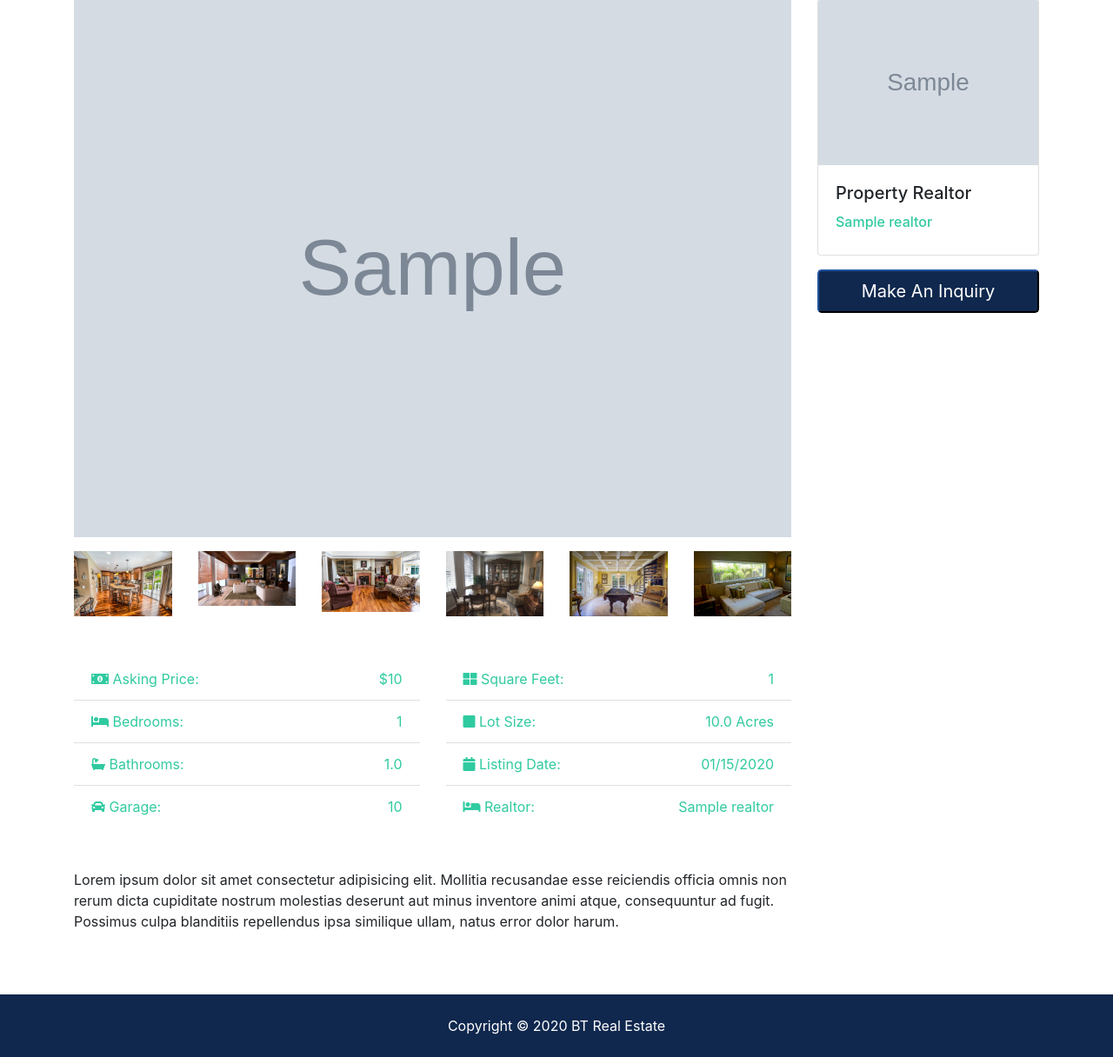
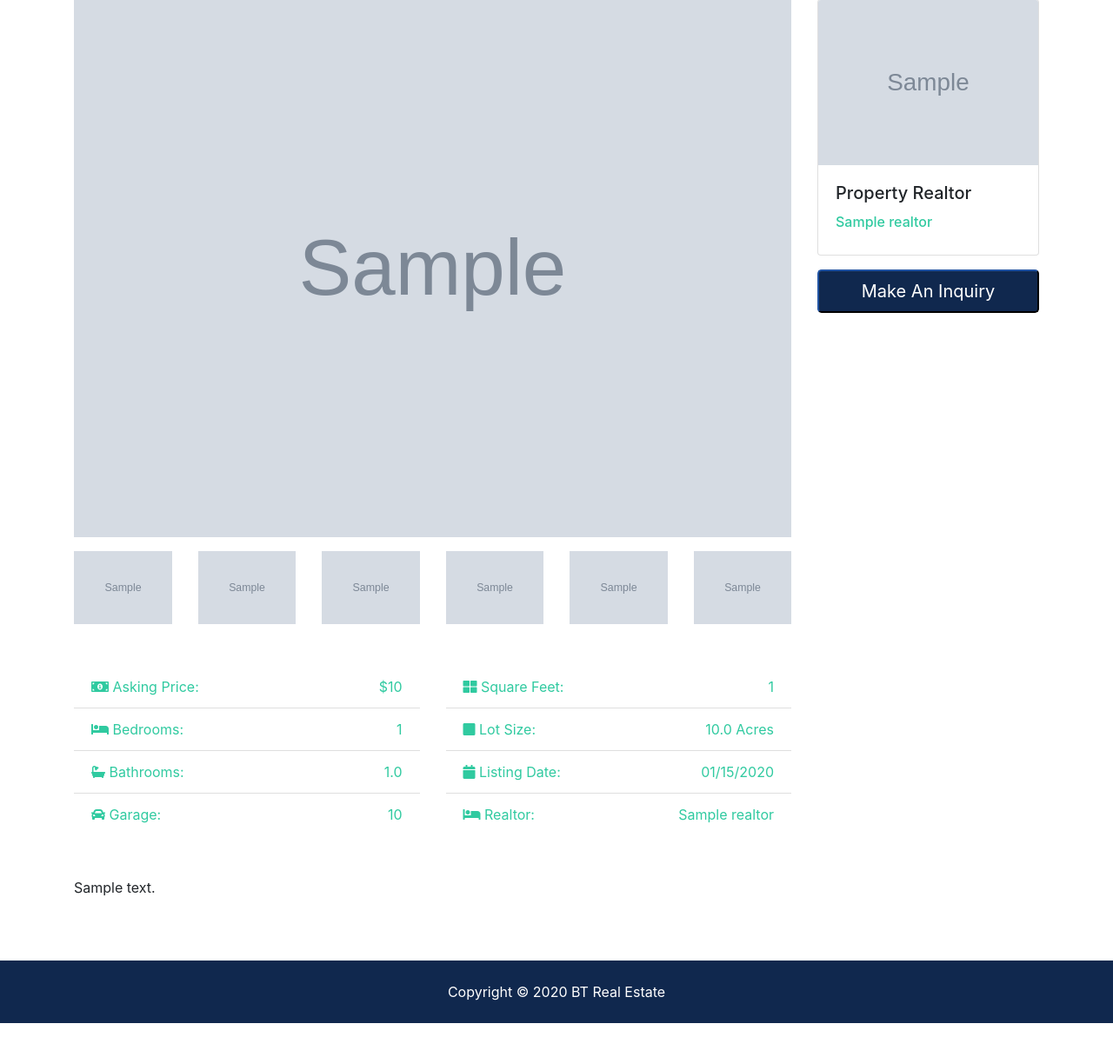
Before and after one commit to duering/btre_project, a Django app: page /listings/1 in a window 1280 px wide. Shown: the part 512-1728 px from the top of the page at 87% size. After the commit the page ends 1689 px from the top, so only its background shows below. Run offline with Django 3.2, Linux system fonts and the light colour scheme; tables that the repository leaves empty hold one stand-in row (values such as "Sample post"); grey boxes marked "Sample" are stand-in pictures; some libraries are stand-ins or nearby versions.

Commit message:
add inside photos to listing

```diff
--- a/templates/listings/listing.html
+++ b/templates/listings/listing.html
@@ -22,10 +22,10 @@
     <nav>
       <ol class="breadcrumb">
         <li class="breadcrumb-item">
-          <a href="index.html">Home</a>
+          <a href="{% url 'index' %}">Home</a>
         </li>
         <li class="breadcrumb-item">
-          <a href="listings.html">Listings</a>
+          <a href="{% url 'listings' %}">Listings</a>
         </li>
         <li class="breadcrumb-item active">{{listing.address}}</li>
       </ol>
@@ -43,37 +43,50 @@
         <img src="{{ listing.photo_main.url }}" alt="" class="img-main img-fluid mb-3">
         <!-- Thumbnails -->
         <div class="row mb-5 thumbs">
+          {% if listing.photo_1 %}
           <div class="col-md-2">
-            <a href="assets/img/homes/home-inside-1.jpg" data-lightbox="home-images">
-              <img src="assets/img/homes/home-inside-1.jpg" alt="" class="img-fluid">
+            <a href="{{ listing.photo_1.url }}" data-lightbox="home-images">
+              <img src="{{ listing.photo_1.url }}" alt="" class="img-fluid">
             </a>
           </div>
+          {% endif %}
+          {% if listing.photo_2 %}
           <div class="col-md-2">
-            <a href="assets/img/homes/home-inside-2.jpg" data-lightbox="home-images">
-              <img src="assets/img/homes/home-inside-2.jpg" alt="" class="img-fluid">
+            <a href="{{ listing.photo_2.url }}" data-lightbox="home-images">
+              <img src="{{ listing.photo_2.url }}" alt="" class="img-fluid">
             </a>
           </div>
+          {% endif %}
+          {% if listing.photo_3 %}
           <div class="col-md-2">
-            <a href="assets/img/homes/home-inside-3.jpg" data-lightbox="home-images">
-              <img src="assets/img/homes/home-inside-3.jpg" alt="" class="img-fluid">
+            <a href="{{ listing.photo_3.url }}" data-lightbox="home-images">
+              <img src="{{ listing.photo_3.url }}" alt="" class="img-fluid">
             </a>
           </div>
+          {% endif %}
+          {% if listing.photo_4 %}
           <div class="col-md-2">
-            <a href="assets/img/homes/home-inside-4.jpg" data-lightbox="home-images">
-              <img src="assets/img/homes/home-inside-4.jpg" alt="" class="img-fluid">
+            <a href="{{ listing.photo_4.url }}" data-lightbox="home-images">
+              <img src="{{ listing.photo_4.url }}" alt="" class="img-fluid">
             </a>
           </div>
+          {% endif %}
+          {% if listing.photo_5 %}
           <div class="col-md-2">
-            <a href="assets/img/homes/home-inside-5.jpg" data-lightbox="home-images">
-              <img src="assets/img/homes/home-inside-5.jpg" alt="" class="img-fluid">
+            <a href="{{ listing.photo_5.url }}" data-lightbox="home-images">
+              <img src="{{ listing.photo_5.url }}" alt="" class="img-fluid">
             </a>
           </div>
+          {% endif %}
+          {% if listing.photo_6 %}
           <div class="col-md-2">
-            <a href="assets/img/homes/home-inside-6.jpg" data-lightbox="home-images">
-              <img src="assets/img/homes/home-inside-6.jpg" alt="" class="img-fluid">
+            <a href="{{ listing.photo_6.url }}" data-lightbox="home-images">
+              <img src="{{ listing.photo_6.url }}" alt="" class="img-fluid">
             </a>
           </div>
+          {% endif %}
         </div>
+
         <!-- Fields -->
         <div class="row mb-5 fields">
           <div class="col-md-6">
@@ -126,15 +139,13 @@
         <!-- Description -->
         <div class="row mb-5">
           <div class="col-md-12">
-            Lorem ipsum dolor sit amet consectetur adipisicing elit. Mollitia recusandae esse reiciendis officia omnis non rerum dicta
-            cupiditate nostrum molestias deserunt aut minus inventore animi atque, consequuntur ad fugit. Possimus culpa
-            blanditiis repellendus ipsa similique ullam, natus error dolor harum.
+            {{ listing.description }}
           </div>
         </div>
       </div>
       <div class="col-md-3">
         <div class="card mb-3">
-          <img class="card-img-top" src="{{ listing.realtor.photo_main.url }}" alt="Seller of the month">
+          <img class="card-img-top" src="{{ listing.realtor.photo_main.url }}" alt="">
           <div class="card-body">
             <h5 class="card-title">Property Realtor</h5>
             <h6 class="text-secondary">{{ listing.realtor }}</h6>
```
